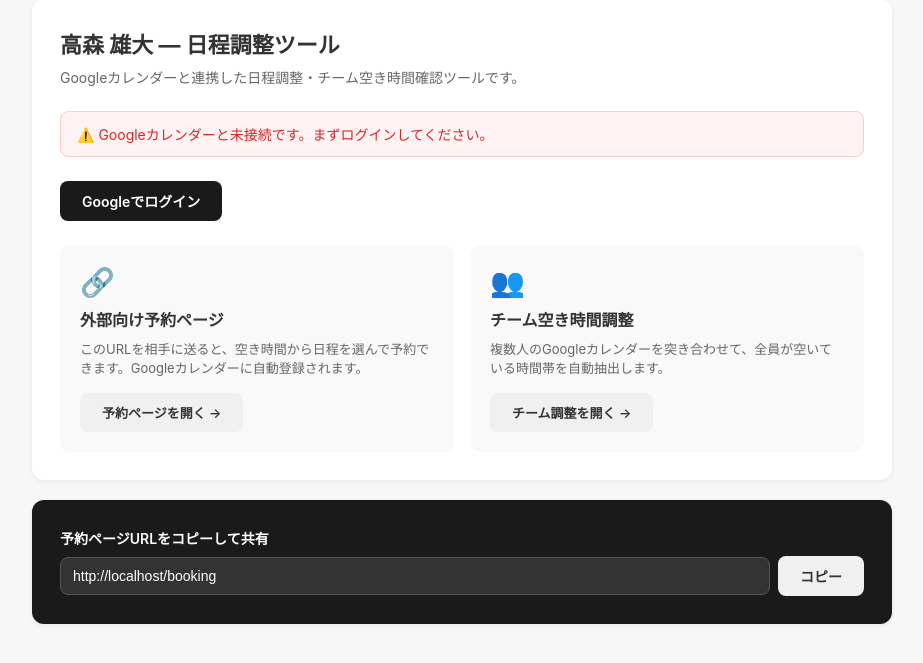
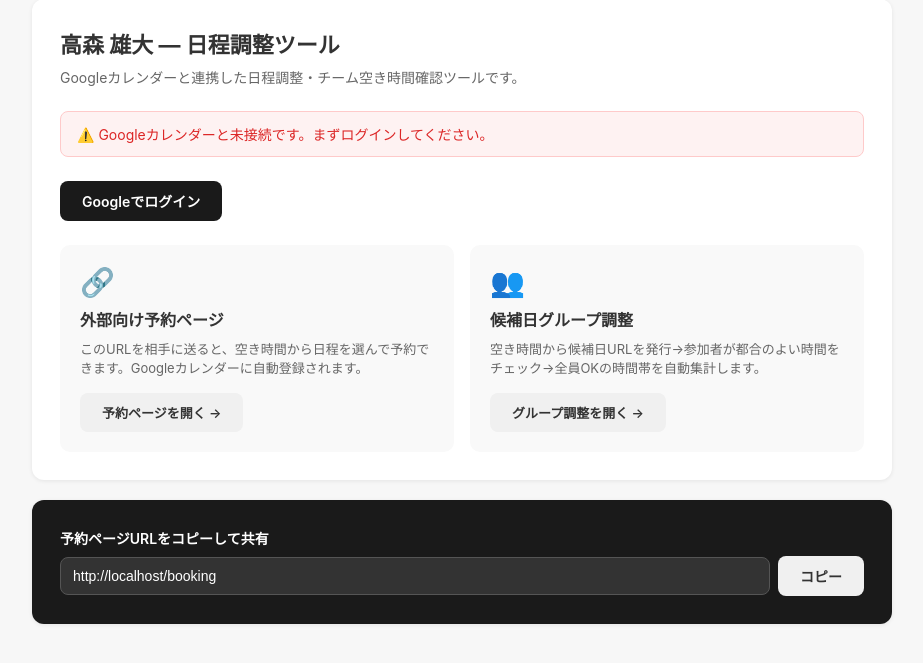
Before and after one commit to nikumori0514/takamori-calendar, a Flask app: page / in a window 1280 px wide. Shown: the part 91-754 px from the top of the page, without its empty margins (178-1101 px from the left). Run offline with Flask 3, Linux system fonts and the light colour scheme.

Commit message:
fix: トップページのチーム調整を候補日グループ調整に変更

```diff
--- a/templates/index.html
+++ b/templates/index.html
@@ -21,9 +21,9 @@
     </div>
     <div style="background:#f9f9f9;border-radius:10px;padding:20px;">
       <div style="font-size:28px;margin-bottom:8px;">👥</div>
-      <h3 style="font-size:16px;margin-bottom:8px;">チーム空き時間調整</h3>
-      <p style="font-size:13px;color:#666;margin-bottom:16px;">複数人のGoogleカレンダーを突き合わせて、全員が空いている時間帯を自動抽出します。</p>
-      <a href="/team" class="btn btn-secondary" style="font-size:13px;">チーム調整を開く →</a>
+      <h3 style="font-size:16px;margin-bottom:8px;">候補日グループ調整</h3>
+      <p style="font-size:13px;color:#666;margin-bottom:16px;">空き時間から候補日URLを発行→参加者が都合のよい時間をチェック→全員OKの時間帯を自動集計します。</p>
+      <a href="/adjust/new" class="btn btn-secondary" style="font-size:13px;">グループ調整を開く →</a>
     </div>
   </div>
 </div>
```
